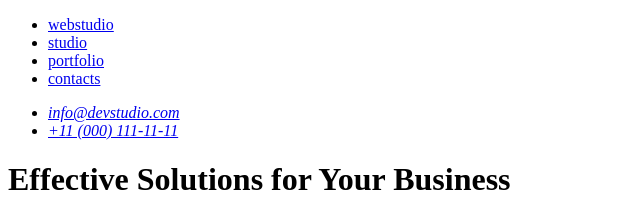
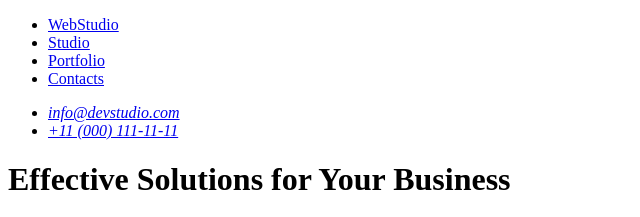
Before and after one commit to Cecylia2023/goit-markup-hw-01, a plain HTML site: page index.html in a window 1280 px wide. Shown: the top 217 px of the page, 0-640 px from the left. Drawn offline with Linux system fonts and the light colour scheme.

Commit message:
Update index.html
Footer

```diff
--- a/index.html
+++ b/index.html
@@ -9,10 +9,10 @@
     <header>
         <nav>
             <ul>
-                <li><a href="./index.html">webstudio</a></li>
-                <li><a href="./index.html">studio</a></li>
-                <li><a href="./index.html">portfolio</a></li>
-                <li><a href="./index.html">contacts</a></li>
+                <li><a href="./index.html">WebStudio</a></li>
+                <li><a href="./index.html">Studio</a></li>
+                <li><a href="./index.html">Portfolio</a></li>
+                <li><a href="./index.html">Contacts</a></li>
             </ul>
         </nav>
         <address>
@@ -80,7 +80,10 @@
         </section>
     </main>
     <footer>
-
+        <a href="./index.html">WebStudio</a>
+        <p>
+        Increase the flow of customers and sales for your business with digital marketing & growth solutions.
+        </p>
     </footer>
 </body>
 </html>
```
